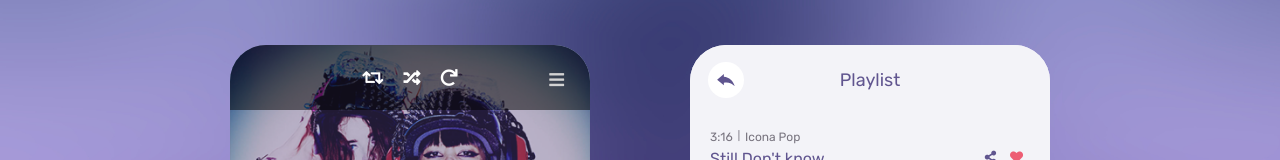
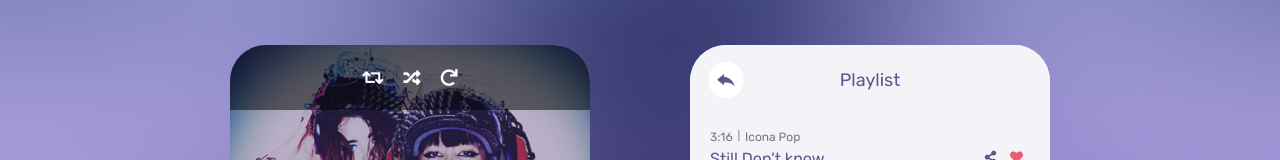
Before and after one commit to Xikser/widget, a Vue app: page / in a window 1280 px wide. Shown: the part 163-323 px from the top of the page. Built offline with nearby package versions, Linux system fonts and the light colour scheme.

Commit message:
Rename component folder

```diff
--- a/src/components/Views/Player/TopNav/TopControls.vue
+++ b/src/components/Views/Player/TopControls/TopControls.vue
@@ -7,10 +7,6 @@
 				<i class="fas fa-redo"></i>
 			</div>
 		</div>
-
-		<button class="navbar">
-			<i class="fas fa-bars"></i>
-		</button>
 	</div>
 </template>
 
--- a/src/components/Views/Player/component.js
+++ b/src/components/Views/Player/component.js
@@ -1,6 +1,6 @@
 import Controls from './Controls/Controls'
 import Volume from './Volume/Volume'
-import TopControls from './TopNav/TopControls'
+import TopControls from './TopControls/TopControls'
 import TrackViewer from './TrackViewer/TrackViewer'
 
 export default {
```
Also changed, not shown: src/components/Views/Player/TopControls/component.js (renamed from src/components/Views/Player/TopNav/component.js), src/components/Views/Player/TopControls/style.sass (renamed from src/components/Views/Player/TopNav/style.sass).
